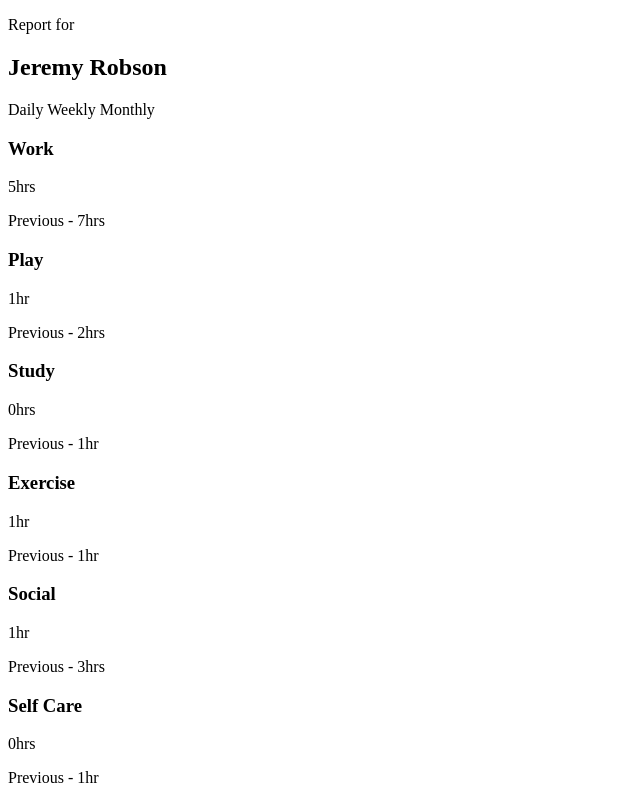
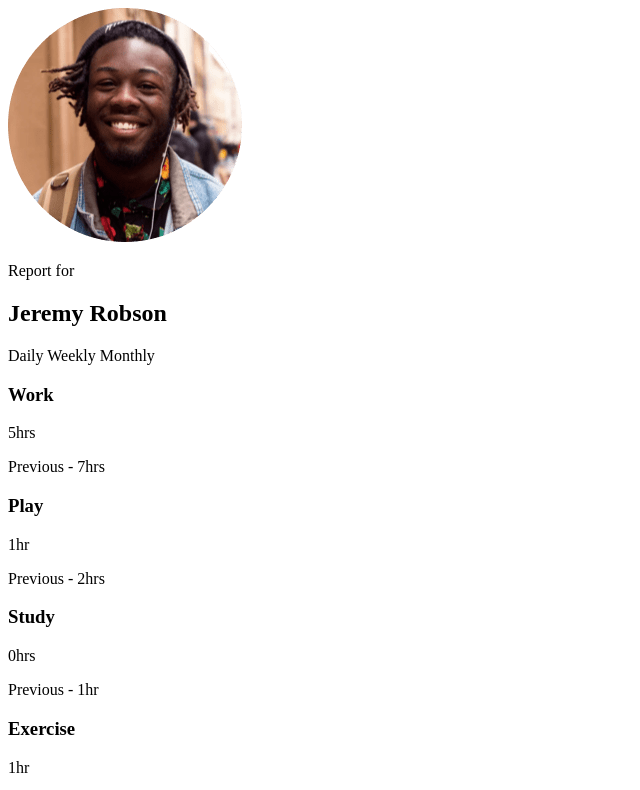
Before and after one commit to ZLHaddock/TimeTrackingDashboard, a plain HTML site: page index.html in a window 1280 px wide. Shown: the top 790 px of the page, without its empty margins (0-640 px from the left). Drawn offline with Linux system fonts and the light colour scheme.

Commit message:
Update index.html
insert image and added column classes for profile card .

```diff
--- a/index.html
+++ b/index.html
@@ -7,6 +7,7 @@
   <!-- displays site properly based on user's device -->
 
   <link rel="icon" type="image/png" sizes="32x32" href="./images/favicon-32x32.png">
+  <link rel="stylesheet" type="text/css" href="style.css">
 
   <title>Frontend Mentor | Time tracking dashboard</title>
 
@@ -25,13 +26,19 @@
 
 <body>
   <div class="container">
-    <div class="big-card">
-      <p>Report for</p>
-      <h2>Jeremy Robson</h2>
+    <div class="big-card col-12">
+      <div class="profile col-12">
+        <img class="profilePic col-4" src="images/image-jeremy.png" />
+        <p class="col-4">Report for</p>
+        <h2 class="col-8">Jeremy Robson</h2>
+      </div>
 
-      <a id="daily">Daily</a>
-      <a id="weekly">Weekly</a>
-      <a id="monthly">Monthly</a>
+      <div class="links col-12">
+        <a id="daily col-4">Daily</a>
+        <a id="weekly col-4">Weekly</a>
+        <a id="monthly col-4">Monthly</a>
+      </div>
+
     </div>
 
     <div class="work card">
```
